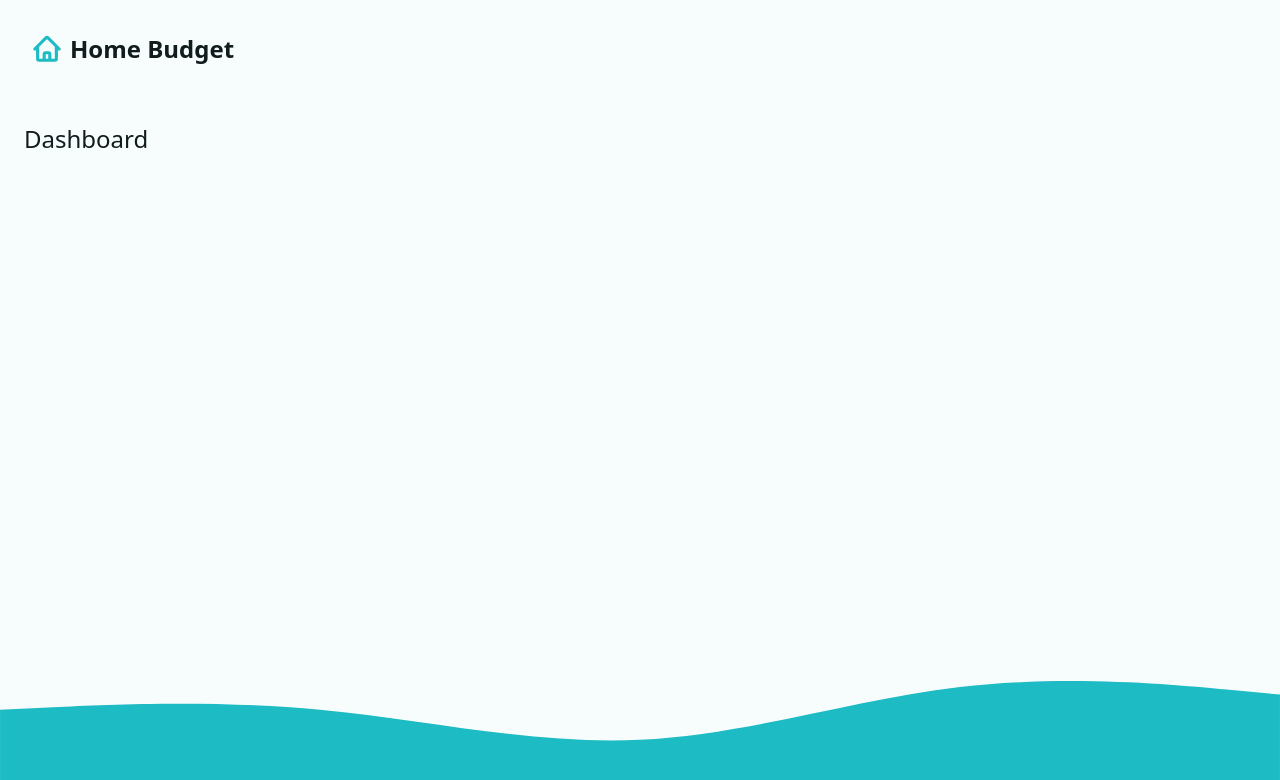
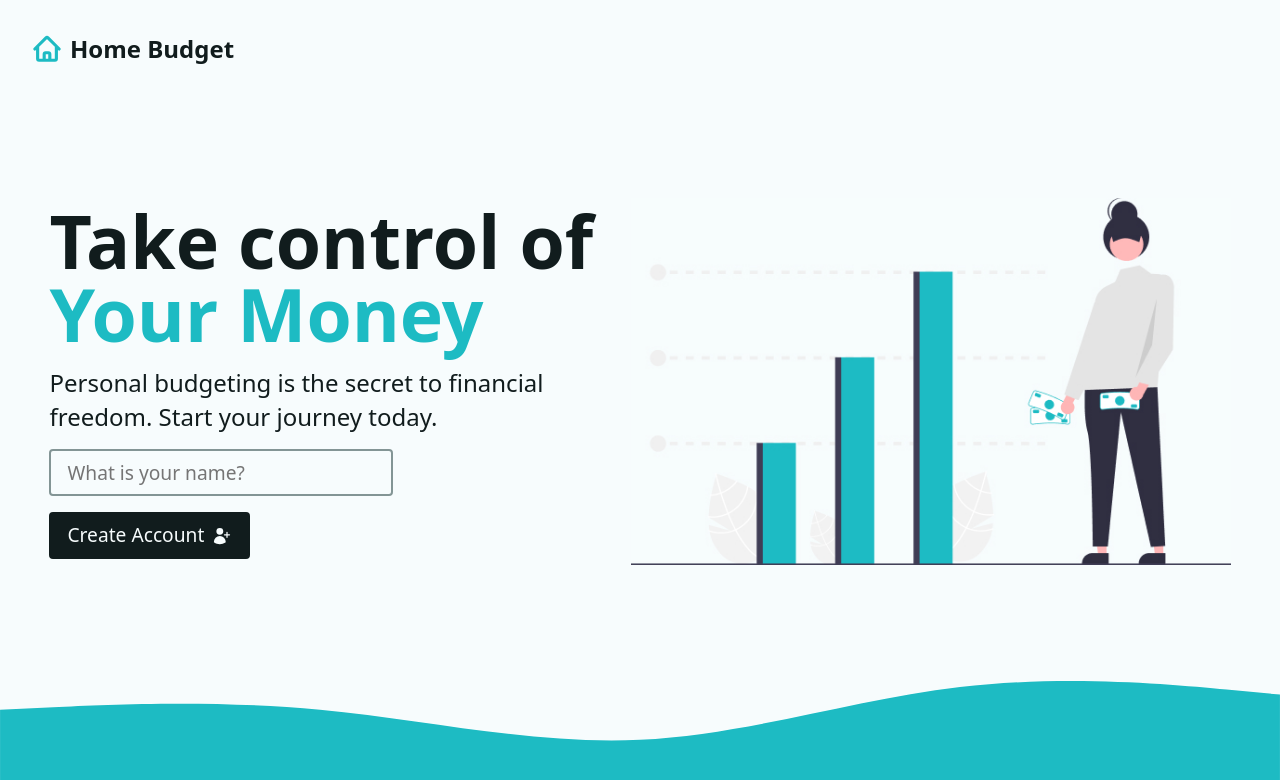
Before and after one commit to therajtinku/Budget-App, a React (Vite) app: page / in a window 1280 px wide. Shown: the top 780 px of the page. Built offline with nearby package versions, Linux system fonts and the light colour scheme.

Commit message:
added intro code

```diff
--- a/src/App.jsx
+++ b/src/App.jsx
@@ -8,7 +8,7 @@
 import 'react-toastify/dist/ReactToastify.css';
 
 //Routes
-import { Dashboard, dashboardLoader } from "./pages/Dashboard";
+import { Dashboard, dashboardAction, dashboardLoader } from "./pages/Dashboard";
 import Error from "./pages/Error";
 
 //layouts
@@ -28,6 +28,7 @@
         index: true,
         element: <Dashboard />,
         loader: dashboardLoader,
+        action: dashboardAction,
         errorElement: <Error />
       },
       {
--- /dev/null
+++ b/src/components/Intro.jsx
@@ -0,0 +1,38 @@
+import { Form } from "react-router-dom"
+
+//icon library
+import { UserPlusIcon } from "@heroicons/react/24/solid"
+
+//assets
+import illustration from "../assets/illustration.jpg"
+
+const Intro = () => {
+  return (
+    <div className="intro">
+        <div>
+            <h1>
+                Take control of <span className="accent">Your Money</span>
+            </h1>
+            <p>
+            Personal budgeting is the secret to financial freedom. Start your journey today.
+            </p>
+            <Form method="post">
+                <input type="text"
+                    name="userName"
+                    required
+                    placeholder="What is your name?"
+                    aria-label="Your Name"
+                    autoComplete="given-name"
+                />
+                <button type="submit" className="btn btn--dark">
+                    <span>Create Account</span>
+                    <UserPlusIcon width={20}/>
+                </button>
+            </Form>
+        </div>
+        <img src={illustration} alt="person image" width={600} />
+    </div>
+  )
+}
+
+export default Intro
--- a/src/pages/Dashboard.jsx
+++ b/src/pages/Dashboard.jsx
@@ -3,6 +3,12 @@
 
 //helpers functions
 import { fetchData } from "../helpers"
+
+//components
+import Intro from "../components/Intro"
+
+//library toast important
+import { toast } from "react-toastify"
 
 //Loader
 export function dashboardLoader(){
@@ -11,14 +17,26 @@
 
 }
 
+//action
+export async function dashboardAction({request}) {
+  const data = await request.formData();
+  const formData = Object.fromEntries(data);
+  try {
+    localStorage.setItem("userName", JSON.stringify(formData.userName))
+    return toast.success(`Welcome, ${formData.userName}`)
+  } catch (e) {
+    throw new Error("There was a problem creating your account");
+
+  }
+}
+
 export const Dashboard = () => {
 
     const { userName } = useLoaderData();
 
   return (
-    <div>
-        <h1>{userName}</h1>
-        Dashboard
-    </div>
+    <>
+        {userName ? (<p>{userName}</p>) : <Intro /> }
+    </>
   )
 }
```
